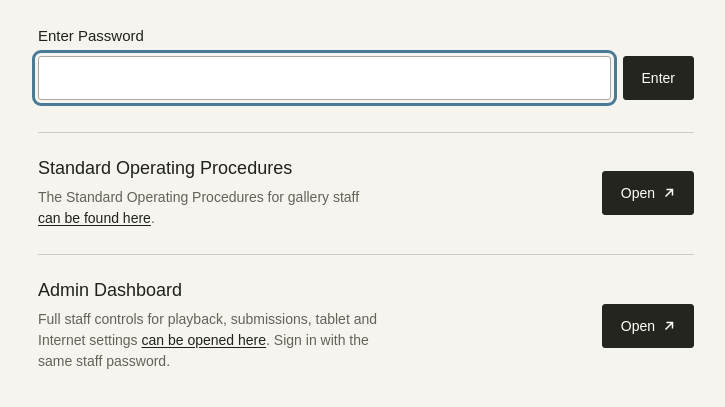
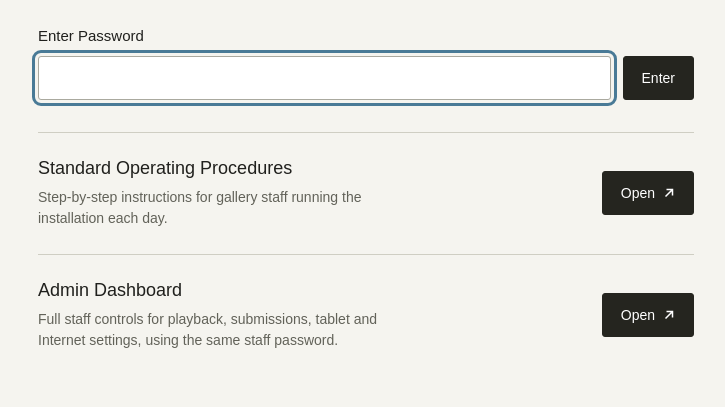
Before and after one commit to jmsaavedra/kunath-ica, a plain HTML site: page index.html in a window 1280 px wide. Shown: the part 283-690 px from the top of the page, without its empty margins (274-999 px from the left). Drawn offline with Linux system fonts and the light colour scheme.

Commit message:
fix: give the SOP and Admin rows one-sentence descriptions
Co-Authored-By: Claude Opus 5.5 <noreply@anthropic.com>

```diff
--- a/index.html
+++ b/index.html
@@ -7,7 +7,7 @@
   <meta name="referrer" content="no-referrer">
   <meta http-equiv="Content-Security-Policy" content="default-src 'none'; script-src 'self'; style-src 'self'; connect-src https://kung-overhaul-spectator.ngrok-free.dev; base-uri 'none'; form-action 'none'; object-src 'none'">
   <title>Kunath at ICA Miami · Staff access</title>
-  <link rel="stylesheet" href="style.css?v=open-buttons-1">
+  <link rel="stylesheet" href="style.css?v=open-buttons-2">
   <script src="app.js?v=last-ping-1" defer></script>
 </head>
 <body>
@@ -46,11 +46,11 @@
     </section>
     <p id="status" role="status" aria-live="polite"></p>
     <section class="download-row sop" aria-labelledby="sop-heading">
-      <div><h2 id="sop-heading">Standard Operating Procedures</h2><p>The Standard Operating Procedures for gallery staff <a href="https://rendermark.app/d/cmw2x2en5000104l20bpzehk5" target="_blank" rel="noopener noreferrer">can be found here</a>.</p></div>
+      <div><h2 id="sop-heading">Standard Operating Procedures</h2><p>Step-by-step instructions for gallery staff running the installation each day.</p></div>
       <a class="open-button" href="https://rendermark.app/d/cmw2x2en5000104l20bpzehk5" target="_blank" rel="noopener noreferrer" aria-label="Open Standard Operating Procedures (opens in a new tab)">Open <svg class="arrow" viewBox="0 0 12 12" width="12" height="12" aria-hidden="true" focusable="false"><path d="M3.5 2.5h6v6M9.5 2.5l-7 7" fill="none" stroke="currentColor" stroke-width="1.5"/></svg></a>
     </section>
     <section class="download-row" aria-labelledby="admin-heading">
-      <div><h2 id="admin-heading">Admin Dashboard</h2><p>Full staff controls for playback, submissions, tablet and Internet settings <a href="https://kung-overhaul-spectator.ngrok-free.dev/admin" target="_blank" rel="noopener noreferrer">can be opened here</a>. Sign in with the same staff password.</p></div>
+      <div><h2 id="admin-heading">Admin Dashboard</h2><p>Full staff controls for playback, submissions, tablet and Internet settings, using the same staff password.</p></div>
       <a class="open-button" href="https://kung-overhaul-spectator.ngrok-free.dev/admin" target="_blank" rel="noopener noreferrer" aria-label="Open Admin Dashboard (opens in a new tab)">Open <svg class="arrow" viewBox="0 0 12 12" width="12" height="12" aria-hidden="true" focusable="false"><path d="M3.5 2.5h6v6M9.5 2.5l-7 7" fill="none" stroke="currentColor" stroke-width="1.5"/></svg></a>
     </section>
     <noscript>Enable JavaScript to use staff downloads.</noscript>
--- a/style.css
+++ b/style.css
@@ -15,7 +15,6 @@ button:disabled { opacity: .5; cursor: wait; }
 .download-row { display: flex; align-items: center; justify-content: space-between; gap: 28px; padding: 25px 0; border-top: 1px solid #cfcec3; }
 h2 { font-size: 18px; font-weight: 500; margin: 0 0 8px; }
 .download-row p { font-size: 14px; line-height: 1.5; color: #626259; margin: 0; max-width: 340px; }
-.download-row a { color: #20201d; text-decoration: underline; text-underline-offset: 2px; }
 .download-row a.open-button { display: inline-flex; align-items: center; justify-content: center; gap: 8px; flex: none;
   background: #25251f; color: #fff; border: 1px solid #25251f; border-radius: 3px; padding: 13px 18px;
   font-size: 14px; line-height: normal; text-decoration: none; white-space: nowrap; }
```
